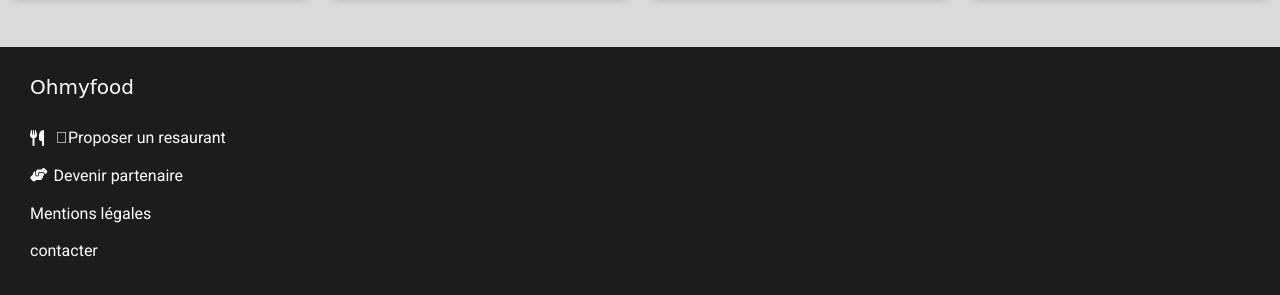
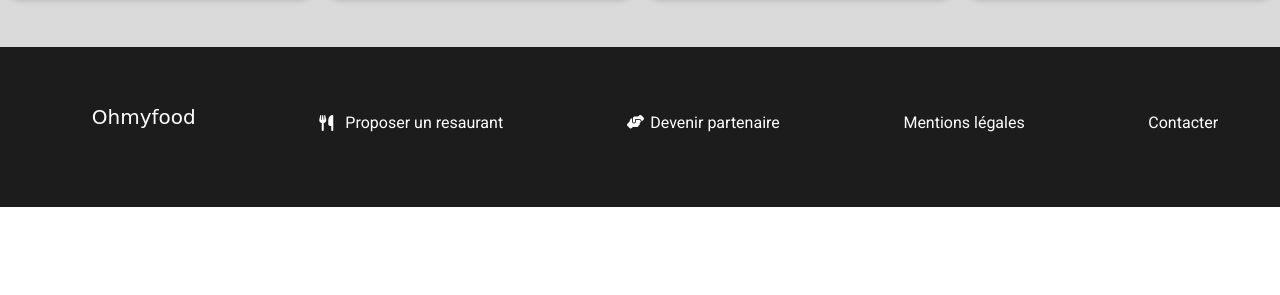
Before and after one commit to Maxe-B-Openclassrooms-projects/MaxenceBaranger-3-03-01-2022.io, a website: page index.html in a window 1280 px wide. Shown: the part 906-1201 px from the top of the page. After the commit the page ends 1113 px from the top, so only its background shows below. Drawn offline with Linux system fonts and the light colour scheme; a web font is replaced by a local one.

Commit message:
footer.scss, V desktop, index.hmtl footer correction

```diff
--- a/index.html
+++ b/index.html
@@ -176,11 +176,9 @@
                 </a>
             </div>
         </section>
-        <footer class="block__footer --footer-restaurant_menu-relative">
+        <footer class="block__footer">
             <a href="#">
-                <div id="--footer__logo">
-                    <h3 class="h3__footer--title">Ohmyfood</h3>
-                </div>
+                <h3 class="h3__footer--title">Ohmyfood</h3>
             </a>
 
             <a href="#">
@@ -203,7 +201,7 @@
                 <p class="footer_p--color">Mentions légales</p>
             </a>
             <a class="footer_p--color" href="#">
-                <p>contacter</p>
+                <p>Contacter</p>
             </a>
 
 
--- a/sass/layout/_footer.scss
+++ b/sass/layout/_footer.scss
@@ -23,8 +23,7 @@
   display: flex;
   color: white;
 }
-.footer__icon__p1::before {
-  content: "\f2e7";
+.footer__icon__p1 {
   margin-left: 12px;
 }
 .footer__icon__p2 {
--- a/sass/libs/_responsive.scss
+++ b/sass/libs/_responsive.scss
@@ -121,4 +121,17 @@
     grid-row-gap: 18px;
     min-height: 64px;
   }
+  .block__footer {
+    display: flex;
+    flex-direction: row;
+    justify-content: space-around;
+    align-items: center;
+    background-color: #1c1c1c;
+    height: 160px;
+    padding: 8px 0px 16px 30px;
+    width: 100%;
+  }
+  .h3__footer--title {
+    font-size: 40px;
+  }
 }
```
Also changed, not shown: public/css/style.css, 1 other file.
